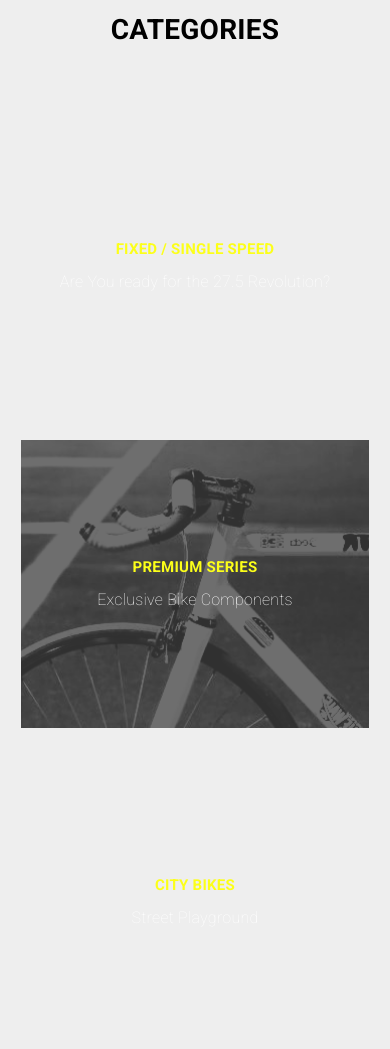
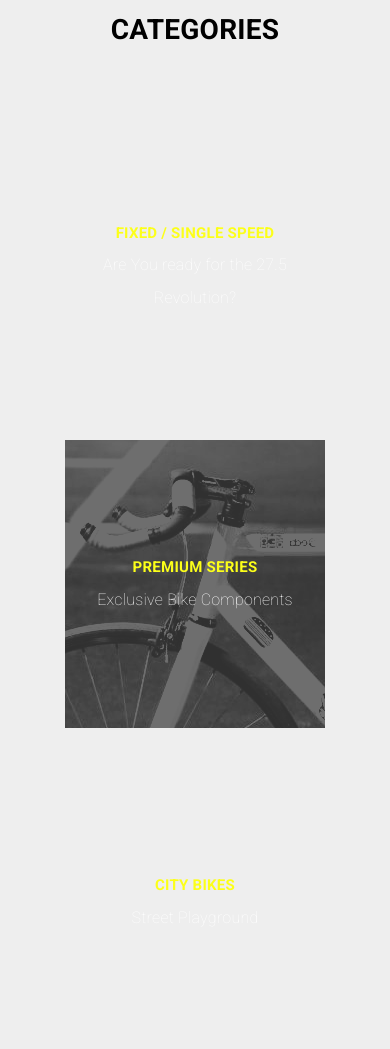
Before and after one commit to kostya-x/hillel-the-bike-shop, a plain HTML site: page index.html in a window 390 px wide. Shown: the part 900-1949 px from the top of the page. Drawn offline with Linux system fonts and the light colour scheme.

Commit message:
fix: broblem on small width in categrories

```diff
--- a/assets/css/master.css
+++ b/assets/css/master.css
@@ -170,13 +170,15 @@
 .category {
   margin: 15px;
   width: 348px;
+  padding-left: 10px;
+  padding-right: 10px;
   height: 288px;
   position: relative;
   display: flex;
-  flex-shrink: 0;
   flex-direction: column;
   justify-content: center;
   align-items: center;
+  box-sizing: border-box;
   background-repeat: no-repeat;
   background-position: center;
   background-size: cover;
@@ -248,9 +250,3 @@
 .category:hover .category__link-button {
   display: block;
 }
-
-@media screen and (max-width: 767px) {
-  .slider {
-    flex-shrink: 0.5;
-  }
-}
```
